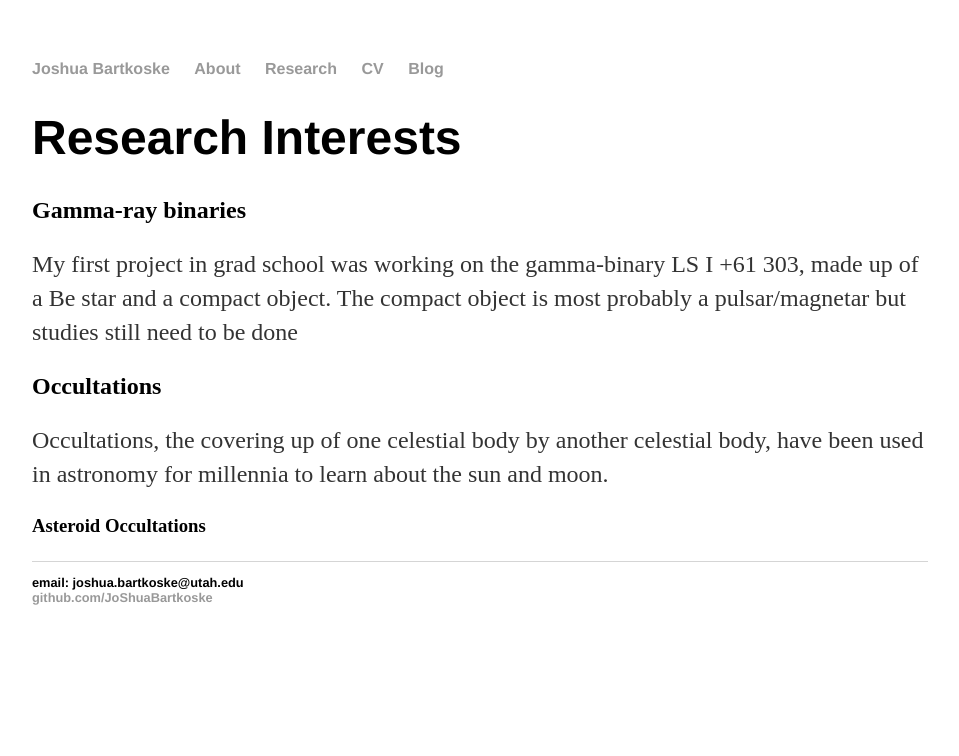
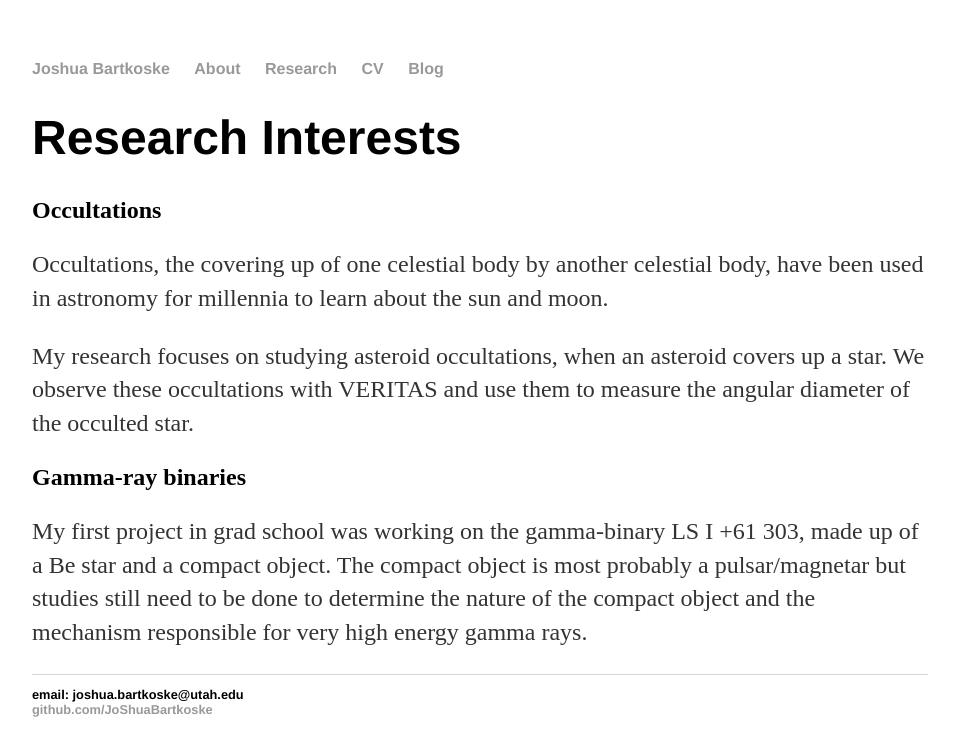
Before and after one commit to JoShuaBartkoske/JoShuaBartkoske.github.io, a Jekyll site: the page built from research/index.html, in a window 1280 px wide. Shown: the top 756 px of the page, without its empty margins (160-1119 px from the left). Built offline with Jekyll 4.4.1, drawn with Linux system fonts in a browser that asks for light colours; comment, search, counter and statistics services are not loaded.

Commit message:
change research page

```diff
--- a/research/index.html
+++ b/research/index.html
@@ -5,10 +5,9 @@ title: JoShua Bartkoske's Research page
 ---
 <div class="blurb">
 	<h1>Research Interests</h1>
-	<h2>Gamma-ray binaries</h2>
-	<p>My first project in grad school was working on the gamma-binary LS I +61 303, made up of a Be star and a compact object. The compact object is most probably a pulsar/magnetar but studies still need to be done</p>
 	<h2>Occultations</h2>
 	<p>Occultations, the covering up of one celestial body by another celestial body, have been used in astronomy for millennia to learn about the sun and moon.</p>
-	<h3>Asteroid Occultations</h3>
-	<p></p>
+	<p>My research focuses on studying asteroid occultations, when an asteroid covers up a star. We observe these occultations with VERITAS and use them to measure the angular diameter of the occulted star.</p>
+	<h2>Gamma-ray binaries</h2>
+	<p>My first project in grad school was working on the gamma-binary LS I +61 303, made up of a Be star and a compact object. The compact object is most probably a pulsar/magnetar but studies still need to be done to determine the nature of the compact object and the mechanism responsible for very high energy gamma rays.</p>
 </div><!-- /.blurb -->
```
